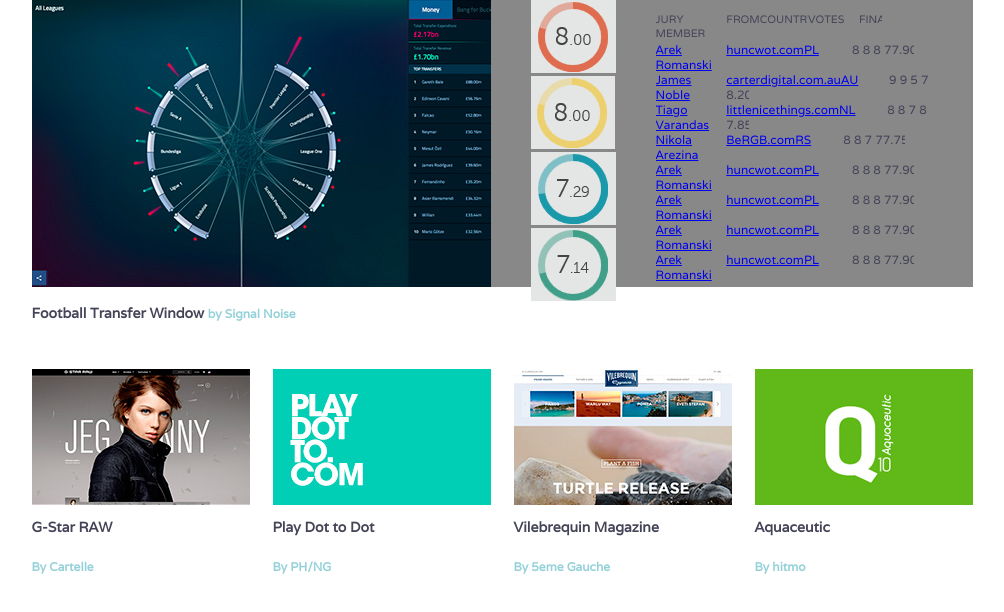
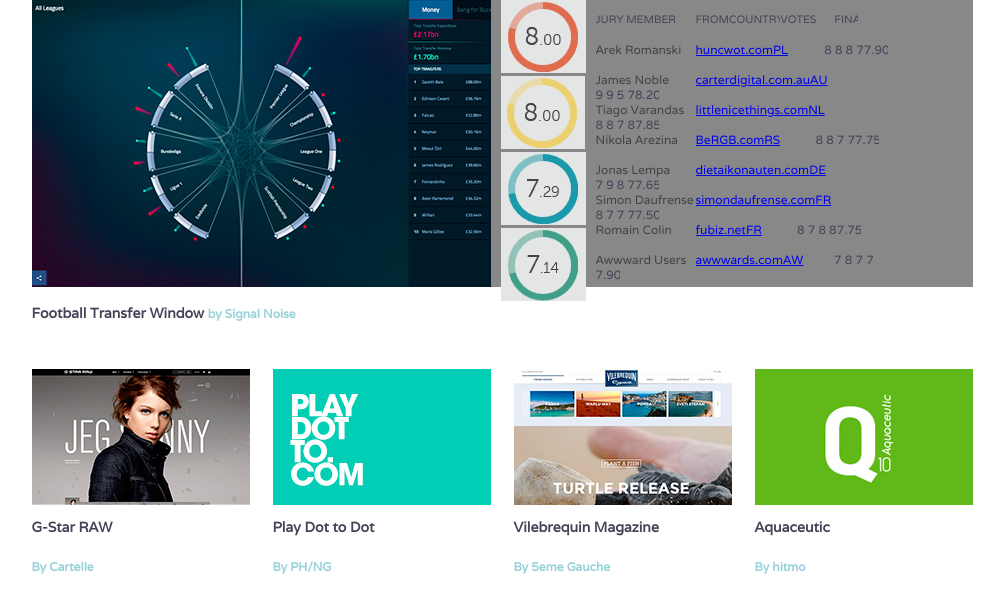
Before and after one commit to rawerner/awards, a plain HTML site: page index.html in a window 1280 px wide. Shown: the whole page, without its empty margins (138-1142 px from the left). Drawn offline with Linux system fonts and the light colour scheme.

Commit message:
css updates

```diff
--- a/index.html
+++ b/index.html
@@ -18,7 +18,7 @@
     <h3>Football Transfer Window <span>by Signal Noise</span></h3>
   </section>
   <section id="right">
-    <div id="circlecox">
+    <div id="circlebox">
     <ul id="circles">
      <li><img src="images/circle1.jpg"></li>
      <li><img src="images/circle2.jpg"></li>
@@ -84,49 +84,49 @@
           <div class="note">7.75</div>
         </li>
         <li>
-          <div class="name"><a href="#" title="arekromanski">Arek Romanski</a></div>
-          <div class="website"><a href="#">huncwot.com</a></div>
-          <div class="country"><a href="#">PL</a></div>
+          <div class="name"><a href="#" title="jonaslempa">Jonas Lempa</a></div>
+          <div class="website"><a href="#">dietaikonauten.com</a></div>
+          <div class="country"><a href="#">DE</a></div>
           <div class="list-notes">
-            <span class="design">8</span>
-            <span class="creativity">8</span>
+            <span class="design">7</span>
+            <span class="creativity">9</span>
             <span class="usability">8</span>
             <span class="content">7</span>
           </div>
-          <div class="note">7.90</div>
+          <div class="note">7.65</div>
         </li>
         <li>
-          <div class="name"><a href="#" title="arekromanski">Arek Romanski</a></div>
-          <div class="website"><a href="#">huncwot.com</a></div>
-          <div class="country"><a href="#">PL</a></div>
+          <div class="name"><a href="#" title="simondaufrense">Simon Daufrense</a></div>
+          <div class="website"><a href="#">simondaufrense.com</a></div>
+          <div class="country"><a href="#">FR</a></div>
           <div class="list-notes">
             <span class="design">8</span>
-            <span class="creativity">8</span>
-            <span class="usability">8</span>
+            <span class="creativity">7</span>
+            <span class="usability">7</span>
             <span class="content">7</span>
           </div>
-          <div class="note">7.90</div>
+          <div class="note">7.50</div>
         </li>
         <li>
-          <div class="name"><a href="#" title="arekromanski">Arek Romanski</a></div>
-          <div class="website"><a href="#">huncwot.com</a></div>
-          <div class="country"><a href="#">PL</a></div>
+          <div class="name"><a href="#" title="romaincolin">Romain Colin</a></div>
+          <div class="website"><a href="#">fubiz.net</a></div>
+          <div class="country"><a href="#">FR</a></div>
           <div class="list-notes">
             <span class="design">8</span>
-            <span class="creativity">8</span>
+            <span class="creativity">7</span>
             <span class="usability">8</span>
-            <span class="content">7</span>
+            <span class="content">8</span>
           </div>
-          <div class="note">7.90</div>
+          <div class="note">7.75</div>
         </li>
         <li>
-          <div class="name"><a href="#" title="arekromanski">Arek Romanski</a></div>
-          <div class="website"><a href="#">huncwot.com</a></div>
-          <div class="country"><a href="#">PL</a></div>
+          <div class="name"><a href="#" title="awwardusers">Awwward Users</a></div>
+          <div class="website"><a href="#">awwwards.com</a></div>
+          <div class="country"><a href="#">AW</a></div>
           <div class="list-notes">
-            <span class="design">8</span>
+            <span class="design">7</span>
             <span class="creativity">8</span>
-            <span class="usability">8</span>
+            <span class="usability">7</span>
             <span class="content">7</span>
           </div>
           <div class="note">7.90</div>
--- a/scss/_table.scss
+++ b/scss/_table.scss
@@ -5,6 +5,7 @@ height: 287px;
 list-style: none;
 float:left;
 margin-top: 0px;
+padding-left:10px;
 }
 
 #tablebox
@@ -12,6 +13,11 @@ margin-top: 0px;
 width: auto;
 height: 287px;
 float:left;
+margin-top: 0px;
+
+  > ul{
+    padding-left:10px;
+  }
 
   ul li.tbltitle
   {
@@ -35,7 +41,13 @@ float:left;
 
   ul li .name
   {
-    width: 25%
+    width: 100px;
+  }
+
+  ul li .name a
+  {
+      color:$namelinks_color;
+      text-decoration: none;
   }
 
   ul li .website
@@ -48,6 +60,11 @@ float:left;
      transition: color .25s ease-out 0s;
      font-style: italic;
     }
+
+    a:hover
+      {
+       color:$websitelinks_color;
+      }
   }
 
   ul li .country
```
Also changed, not shown: css/style.css.
